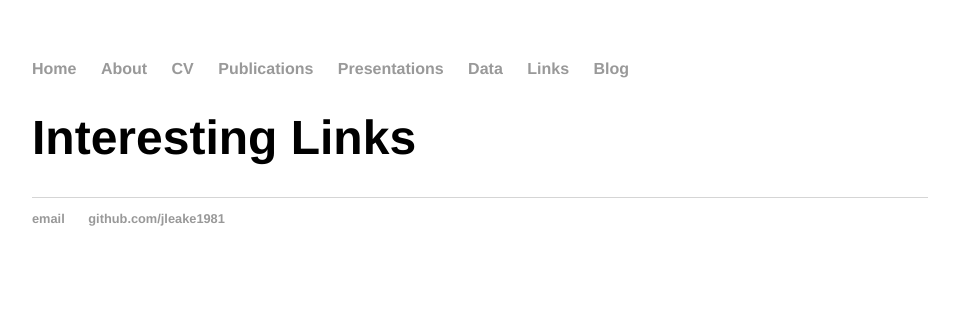
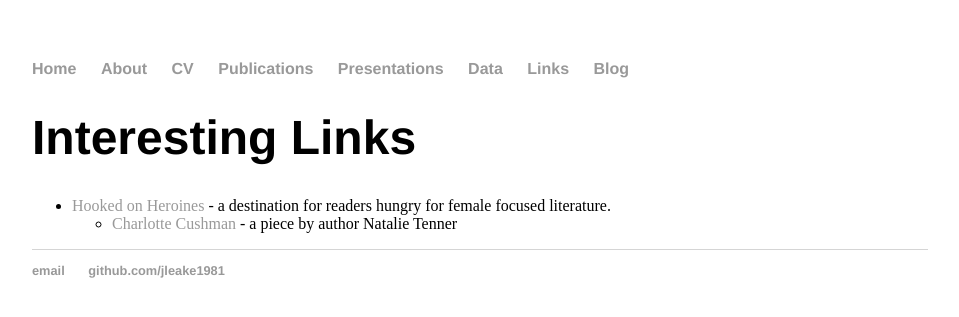
Before and after one commit to jleake1981/jleake1981.github.io, a Jekyll site: the page built from links/index.html, in a window 1280 px wide. Shown: the top 317 px of the page, without its empty margins (160-1119 px from the left). Built offline with Jekyll 4.4.1, drawn with Linux system fonts in a browser that asks for light colours.

Commit message:
Changed blog page

```diff
--- a/links/index.html
+++ b/links/index.html
@@ -4,4 +4,11 @@ title: James Leake, Astrophysicist
 ---
 <div class="blurb">
 	<h1>Interesting Links</h1>
+	<ul>
+	<li><a href="http://historicheroines.com/" target="_blank">Hooked on Heroines</a> - a destination for readers hungry for female focused literature.
+<ul>
+	<li><a href="http://historicheroines.com/2015/08/01/charlotte-cushman-not-your-average-romeo/" target="_blank">Charlotte Cushman </a>- a piece by author Natalie Tenner</li>
+</ul>
+</li>
+</ul>
 </div><!-- /.blurb -->
```
